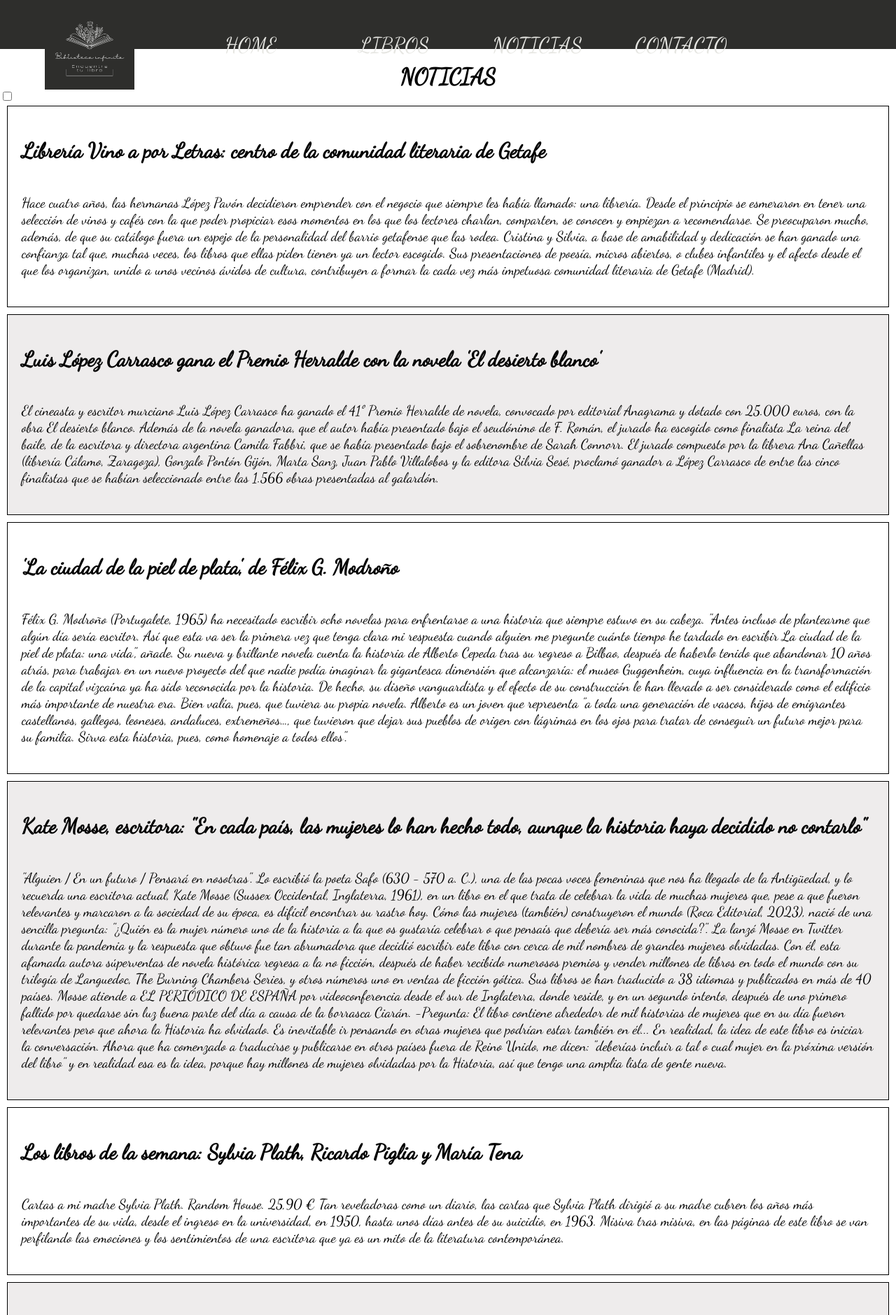
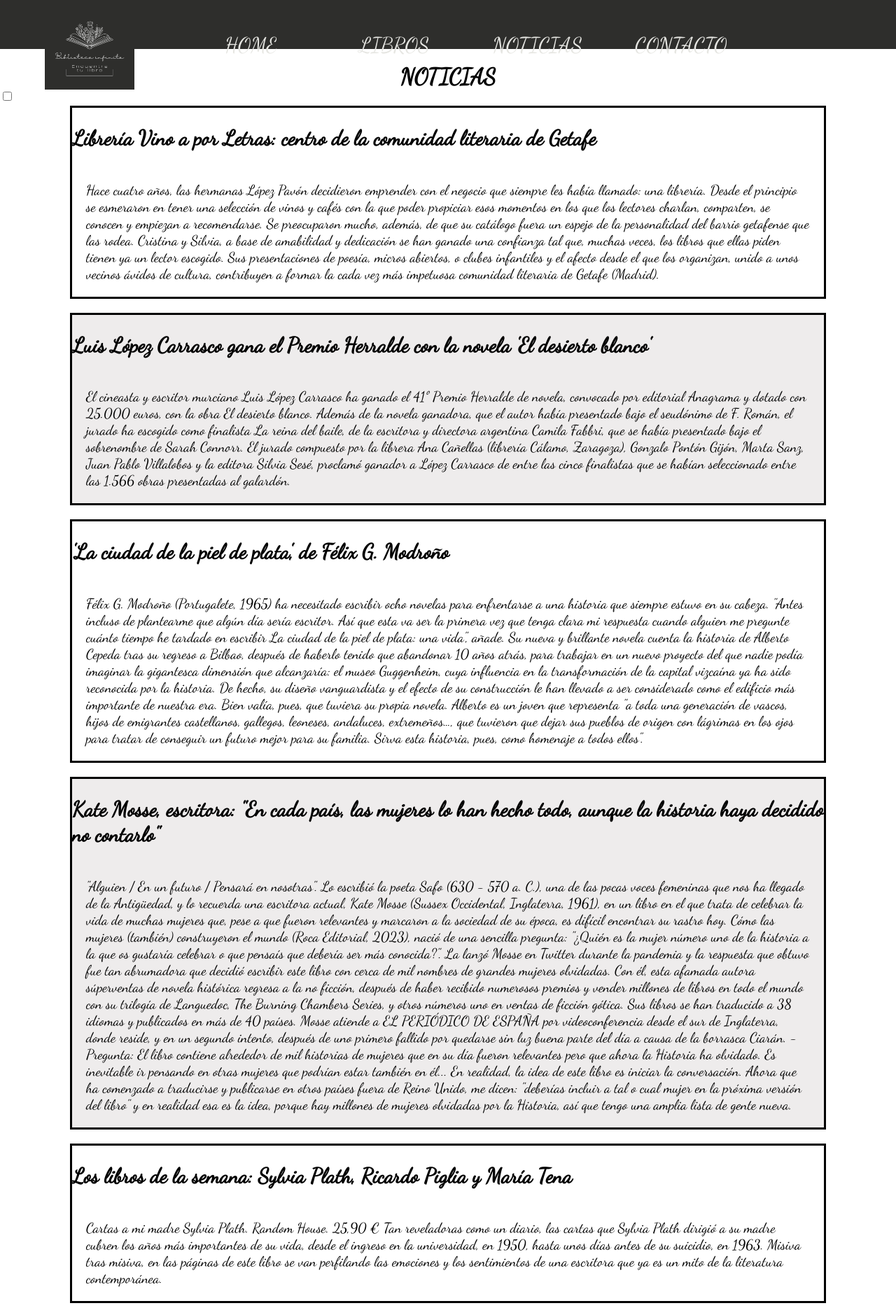
Before and after one commit to Sandra13988/ProyectoDAW, a PHP site: the page made by Paginas en html/Noticias.html in a window 1280 px wide. Shown: the top 1879 px of the page at 70% size. Run offline with PHP 8.4, Linux system fonts and the light colour scheme; some web fonts are replaced.

Commit message:
Seccion de noticias mejorado

```diff
--- a/assets/css/estiloNoticias.css
+++ b/assets/css/estiloNoticias.css
@@ -75,13 +75,25 @@ h1{
     text-align: center;
 
 }
+.fecha{
+    background-color: #2e2e2c;
+    color:white;
+}
 .noticia{
-    margin: 10px;
-    padding: 20px;
-    display: grid;
-    grid-template-rows: repeat(2, auto);
-    border: 1px solid black;
+    margin: 20px;
+    margin-left: 100px ;
+    margin-right: 100px ;
+    display: flex;
+    flex-direction: column;
+    border: 3px solid black;
     font-size: 20px;
+}
+
+
+.contenidoNoticia> h2, p{
+    padding-left: 20px;
+    padding-right: 20px;
+
 }
 
 
--- a/fuentes/Pages/Libros.php
+++ b/fuentes/Pages/Libros.php
@@ -18,7 +18,7 @@
         <div id="contenedor">
         <?php include('../plantillas/cabecero.php'); ?>
         <main class="todoLibros">
-                <h1>CATALOGO</h1>
+                <h1>LIBROS</h1>
                 <div class="libro" id="games">
                     <h2>TWISTED GAMES</h2>
                     <div class="imagenLibro"><img src="../../Grandes/games.jpg"></div>
```
Also changed, not shown: fuentes/Pages/Noticias.php (+35 -1 lines).
